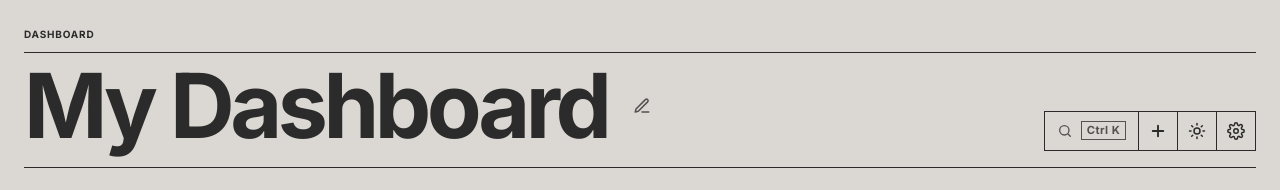
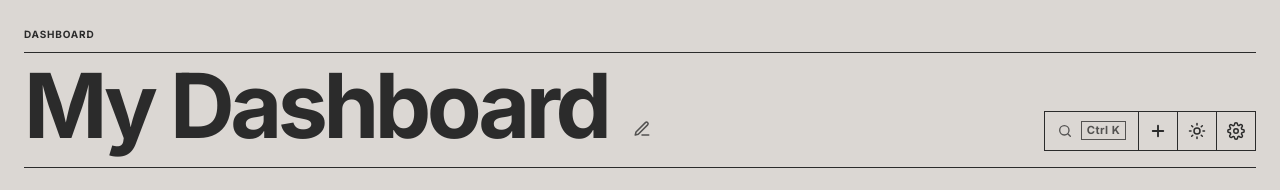
Before and after one commit to waynecen/alfred-dash, a React (Vite) app: page / in a window 1280 px wide. Shown: the top 190 px of the page. Built offline with nearby package versions, Linux system fonts and the light colour scheme.

Commit message:
fix: sit the title edit button on the title baseline
Co-Authored-By: Claude Opus 5.5 <noreply@anthropic.com>

```diff
--- a/src/components/EditableTitle/EditableTitle.css
+++ b/src/components/EditableTitle/EditableTitle.css
@@ -1,11 +1,12 @@
 .editable-title {
   display: flex;
-  align-items: center;
+  /* The button's baseline is the bottom of its icon, so the pencil sits on the title's baseline. */
+  align-items: baseline;
   min-width: 0;
   overflow-wrap: anywhere;
 }
 
-/* The pencil sits to the right of the text, centred on it, and only shows on hover or keyboard
+/* The pencil sits to the right of the text, on its baseline, and only shows on hover or keyboard
    focus. The margin keeps it clear of the last letter at every headline size. */
 .editable-title-edit {
   display: inline-flex;
```
